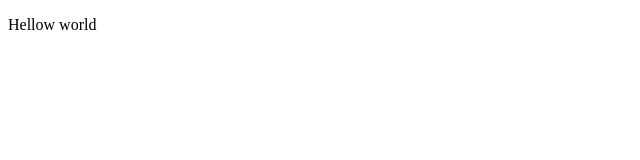
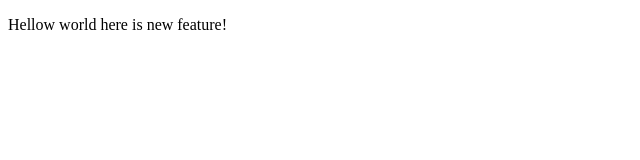
Before and after one commit to AREEG94FAHAD/lecture1, a plain HTML site: page index.html in a window 1280 px wide. Shown: the whole page, without its empty margins (0-640 px from the left). Drawn offline with Linux system fonts and the light colour scheme.

Commit message:
add another line

```diff
--- a/index.html
+++ b/index.html
@@ -4,6 +4,8 @@
     <title>Test</title>
 </head>
 <body>
-<P>Hellow world</P>
+<P>Hellow world
+    here is new feature!
+</P>
 </body>
 </html>
```
